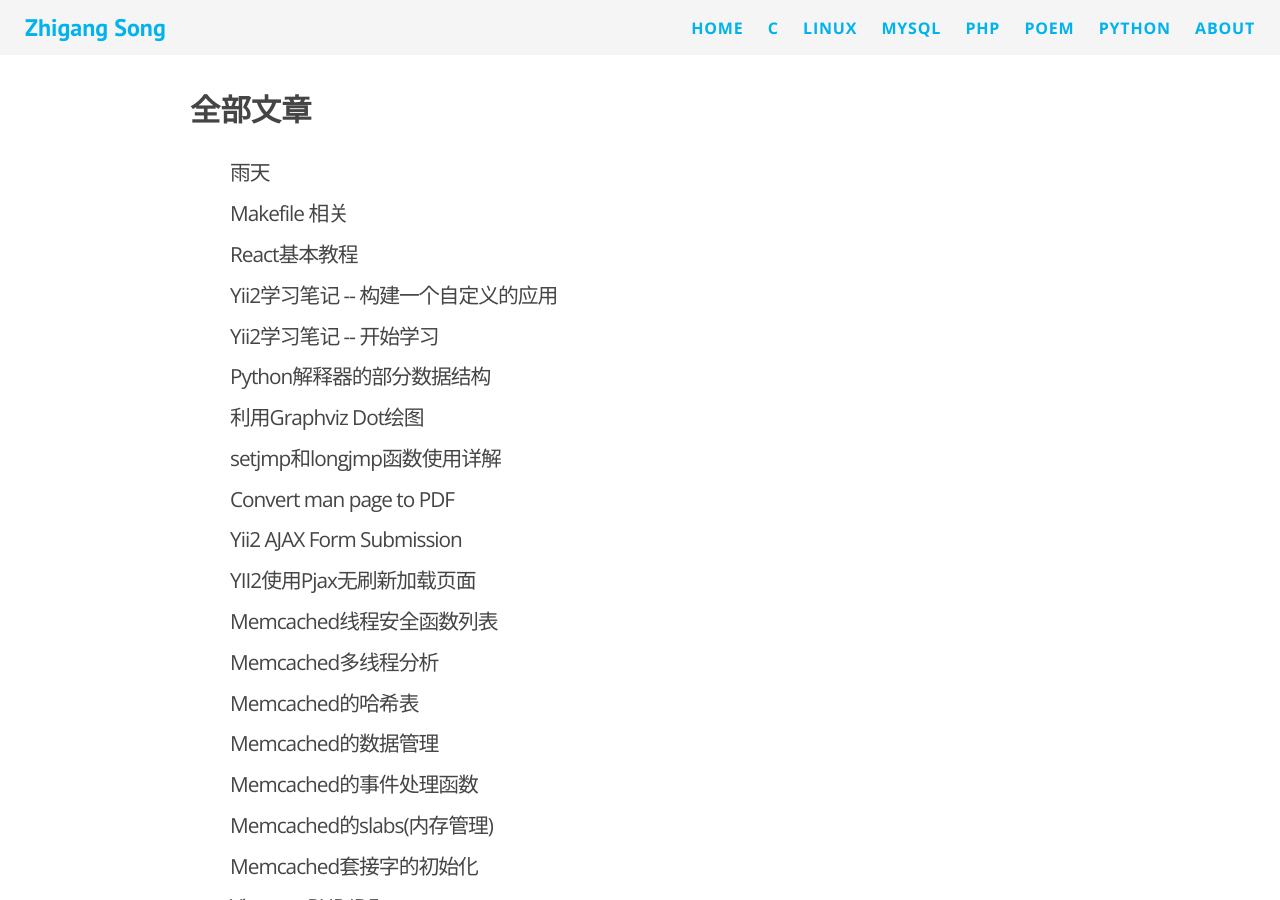
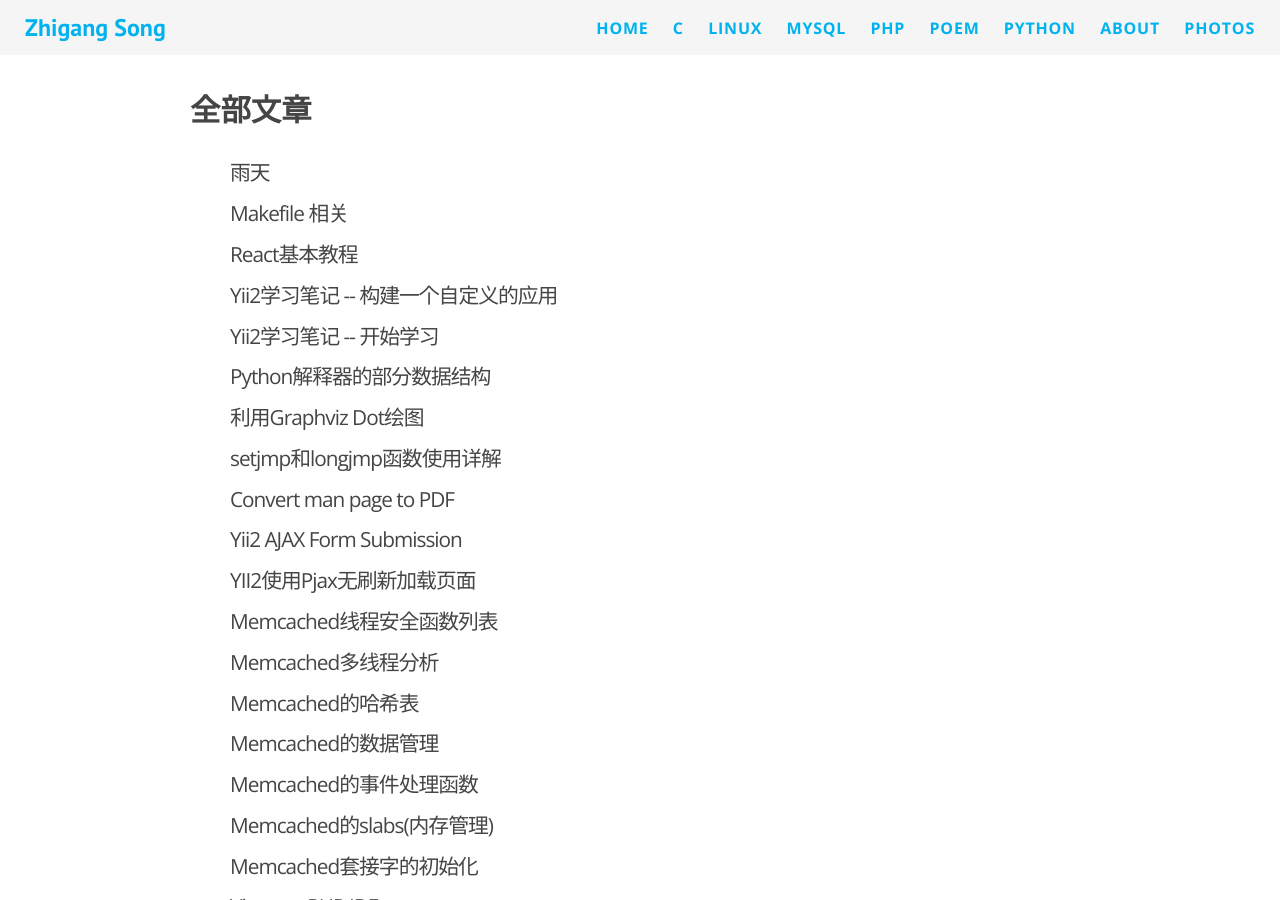
Before and after one commit to sidgwick/sidgwick.github.io, a Jekyll site: the page built from index.html, in a window 1280 px wide and 900 px high. Built offline with Jekyll 4.4.1, drawn with Linux system fonts in a browser that asks for light colours; nearby versions of some CDN libraries.

Commit message:
photo page

```diff
--- a/_includes/header.html
+++ b/_includes/header.html
@@ -15,6 +15,7 @@
         <a class="page-link" href="{{ page.url | prepend: site.baseurl }}">{{ page.title }}</a>
         {% endif %}
         {% endfor %}
+        <a class="page-link" href="https://www.songzhigang.com/photos">Photos</a>
       </div>
     </div>
   </nav>
```
